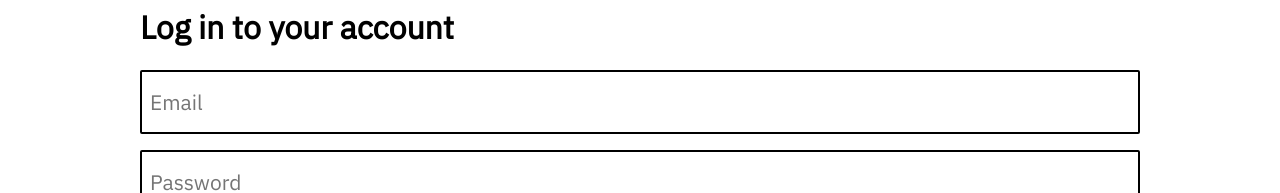
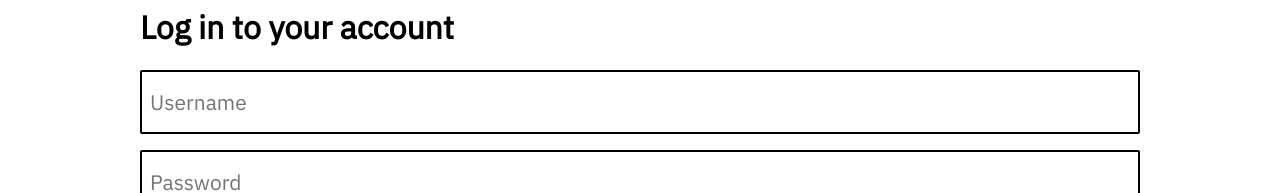
Before and after one commit to tannergaucher/flip-card, a React (Create React App) app: page /login in a window 1280 px wide. Shown: the part 143-336 px from the top of the page. Built offline with nearby package versions, Linux system fonts and the light colour scheme.

Commit message:
change email to username

```diff
--- a/src/components/auth/login.js
+++ b/src/components/auth/login.js
@@ -5,7 +5,7 @@ import { IsAuthContext, UserContext } from '../context'
 import { Fieldset, Form, Input, Button } from '../styles'
 
 export default function Login() {
-  const [email, setEmail] = useState('')
+  const [username, setUsername] = useState('')
   const [password, setPassword] = useState('')
   const [loading, setLoading] = useState(false)
   const [error, setError] = useState('')
@@ -16,7 +16,10 @@ export default function Login() {
 
   return (
     <Fieldset disabled={loading}>
-      {error && `Error! ${error.message}`}
+      {error && (
+        <h2 style={{ color: `var(--warning)` }}>Error: {error.message}</h2>
+      )}
+
       <Form
         onSubmit={async e => {
           e.preventDefault()
@@ -27,7 +30,7 @@ export default function Login() {
               'Content-Type': 'application/json',
             },
             body: JSON.stringify({
-              email,
+              username,
               password,
             }),
           })
@@ -48,10 +51,10 @@ export default function Login() {
         }}
       >
         <Input
-          type="email"
-          placeholder="Email"
-          value={email}
-          onChange={e => setEmail(e.target.value)}
+          type="text"
+          placeholder="Username"
+          value={username}
+          onChange={e => setUsername(e.target.value)}
           required
         />
 
--- a/src/components/auth/signup.js
+++ b/src/components/auth/signup.js
@@ -5,7 +5,7 @@ import { IsAuthContext, UserContext } from '../context'
 import { Fieldset, Form, Input, Button } from '../styles'
 
 export default function Signup() {
-  const [email, setEmail] = useState('')
+  const [username, setUsername] = useState('')
   const [password, setPassword] = useState('')
   const [loading, setLoading] = useState(false)
   const [error, setError] = useState('')
@@ -17,7 +17,10 @@ export default function Signup() {
 
   return (
     <Fieldset disabled={loading}>
-      {error && `Error: ${error.message}`}
+      {error && (
+        <h2 style={{ color: `var(--warning)` }}>Error: {error.message}</h2>
+      )}
+
       <Form
         onSubmit={async e => {
           e.preventDefault()
@@ -28,7 +31,7 @@ export default function Signup() {
               'Content-Type': 'application/json',
             },
             body: JSON.stringify({
-              email,
+              username,
               password,
             }),
           })
@@ -49,15 +52,16 @@ export default function Signup() {
         }}
       >
         <Input
-          type="email"
-          placeholder="email"
-          value={email}
-          onChange={e => setEmail(e.target.value)}
+          type="text"
+          placeholder="Username"
+          value={username}
+          onChange={e => setUsername(e.target.value)}
           required
         />
+
         <Input
           type="password"
-          placeholder="password"
+          placeholder="Password"
           value={password}
           onChange={e => setPassword(e.target.value)}
           required
--- a/src/index.css
+++ b/src/index.css
@@ -7,6 +7,7 @@
   --font-size: 21px;
   --brand: black;
   --href: blue;
+  --warning: red;
 }
 
 body {
--- a/src/lambda/login.js
+++ b/src/lambda/login.js
@@ -9,9 +9,9 @@ export async function handler(event, context) {
   try {
     connectToDb()
     const req = JSON.parse(event.body)
-    const lowercaseEmail = req.email.toLowerCase()
+    const lowercaseUsername = req.username.toLowerCase()
     const [user] = await User.find({
-      email: lowercaseEmail,
+      lowercaseUsername,
     })
 
     if (!user) {
@@ -19,7 +19,7 @@ export async function handler(event, context) {
         statusCode: 401,
         body: JSON.stringify({
           error: {
-            message: `No user found for that email`,
+            message: `No user found for that Username!`,
           },
         }),
       }
--- a/src/models/User.js
+++ b/src/models/User.js
@@ -1,7 +1,7 @@
 const mongoose = require('mongoose')
 
 const userSchema = new mongoose.Schema({
-  email: {
+  username: {
     type: String,
     unique: true,
     required: true,
```
Also changed, not shown: src/lambda/signup.js (+4 -4 lines).
